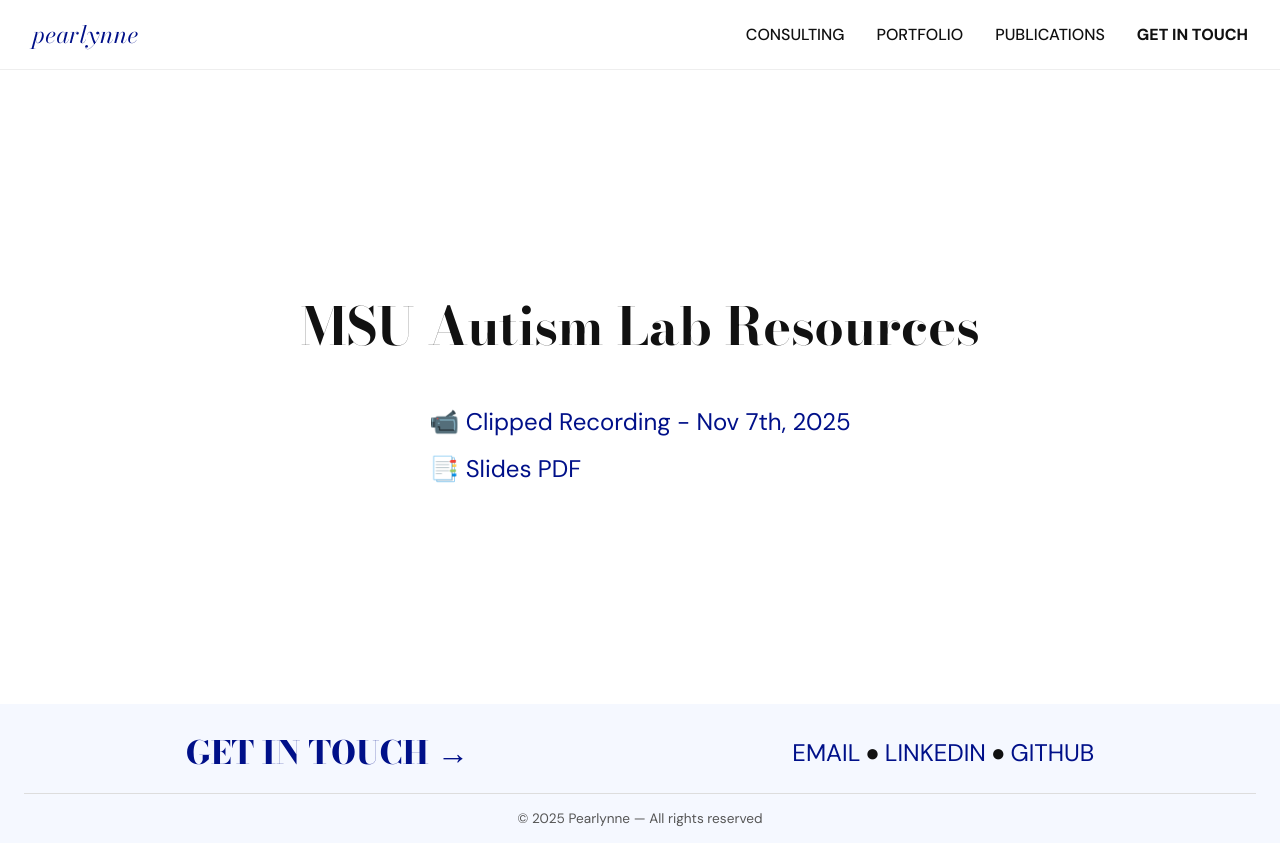
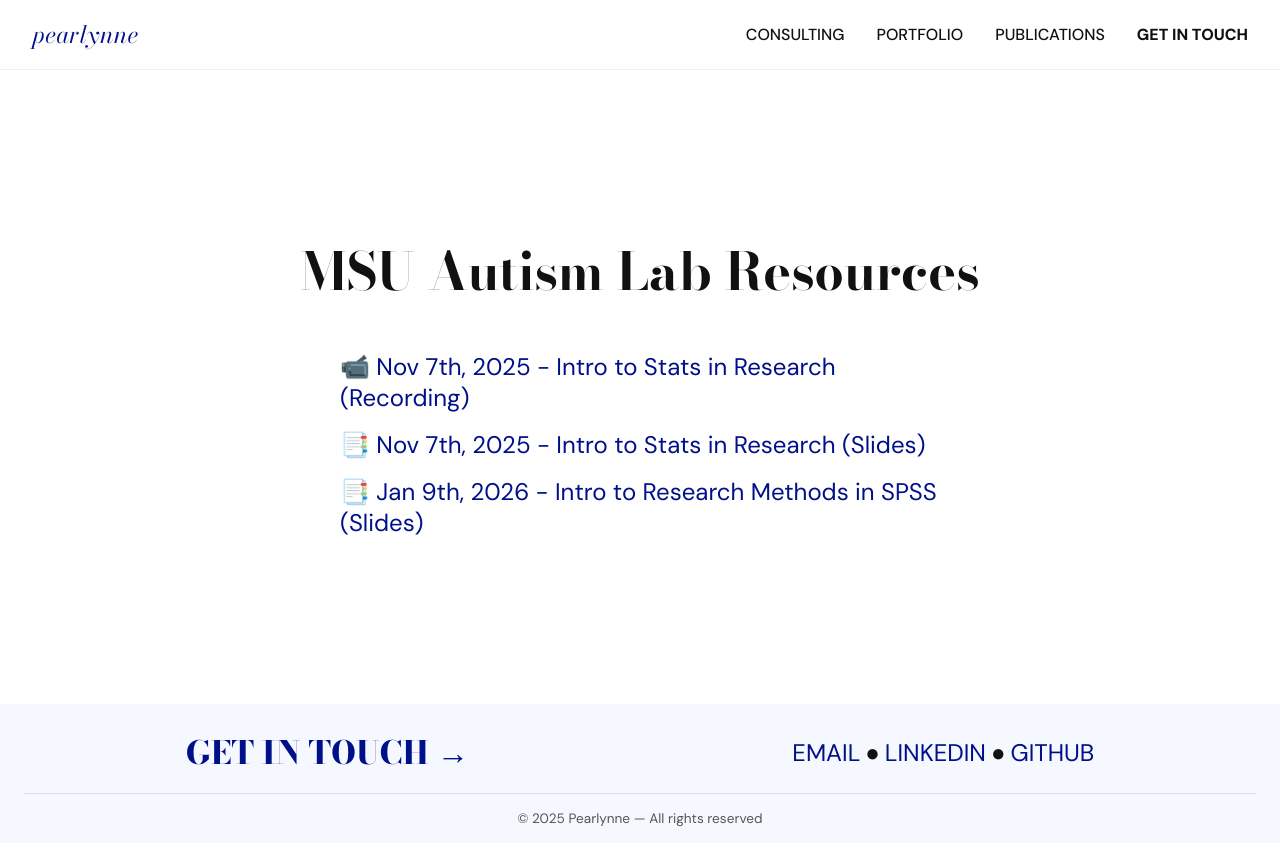
Before and after one commit to pearlynne/pearlynne.github.io, a React (Vite) app: page /MSUAutismLab in a window 1280 px wide. Built offline with nearby package versions, Linux system fonts and the light colour scheme; a web font is replaced by a local one.

Commit message:
chore: update workshop date and link

```diff
--- a/src/pages/consulting.jsx
+++ b/src/pages/consulting.jsx
@@ -129,7 +129,7 @@ function Consulting() {
 					<h2 className={styles.sectionTitle}>Workshops</h2>
           <ul className={styles.clientList}>
 						<li>
-              Jan 12th, 2026 - Workshop on Introduction to SPSS and Statistics for <a href="https://autismlab.psy.msu.edu/">MSU Autism Lab</a> (<a href="./resources">💻 Slide preview</a>)
+              Jan 9th, 2026 - Workshop on Introduction to Research Methods in SPSS for <a href="https://autismlab.psy.msu.edu/">MSU Autism Lab</a>
             </li>
             <li>
               Nov 7th, 2025 - Workshop on Data & Stats in Research for <a href="https://autismlab.psy.msu.edu/">MSU Autism Lab</a> (<a href="./resources">💻 Slide preview</a>)
--- a/src/pages/workshops/msuAutismLab.jsx
+++ b/src/pages/workshops/msuAutismLab.jsx
@@ -1,9 +1,12 @@
 import Resources from "@/components/Resources.jsx";
 
 const resourceLinks = [
-  { name: "Clipped Recording - Nov 7th, 2025", url: "https://www.dropbox.com/scl/fi/1gcccvy54iulr77419cwo/IntroDataStatsRes_MSU.mp4?rlkey=4rewq708yjixjavj1745vwvht&st=ubhkbob9&dl=0", icon: "📹" },
-  { name: "Slides PDF", url: "https://www.dropbox.com/scl/fi/a0csgek6san56ew2pu8rf/IntroDataStatsRes_MSUAutismLab.pdf?rlkey=otg3errh1bo7jgay3bskgme98&st=e7acft5e&dl=0", icon: "📑" },
+  { name: "Nov 7th, 2025 - Intro to Stats in Research (Recording)", url: "https://www.dropbox.com/scl/fi/1gcccvy54iulr77419cwo/IntroDataStatsRes_MSU.mp4?rlkey=4rewq708yjixjavj1745vwvht&st=ubhkbob9&dl=0", icon: "📹" },
+  { name: "Nov 7th, 2025 - Intro to Stats in Research (Slides)", url: "https://www.dropbox.com/scl/fi/a0csgek6san56ew2pu8rf/IntroDataStatsRes_MSUAutismLab.pdf?rlkey=otg3errh1bo7jgay3bskgme98&st=e7acft5e&dl=0", icon: "📑" },
+	{ name: "Jan 9th, 2026 - Intro to Research Methods in SPSS (Slides)", url: "https://www.dropbox.com/scl/fi/vqme1ymbhdrq3iixqzxzs/IntroResSPSS_MSUAutismLab.pdf?rlkey=sh4q9k5yzylfjmiqqhki1kugc&st=yfggxu6a&dl=0", icon: "📑" },
 ];
+
+
 
 const MSUAutismLabResources = () => (
   <Resources
```
